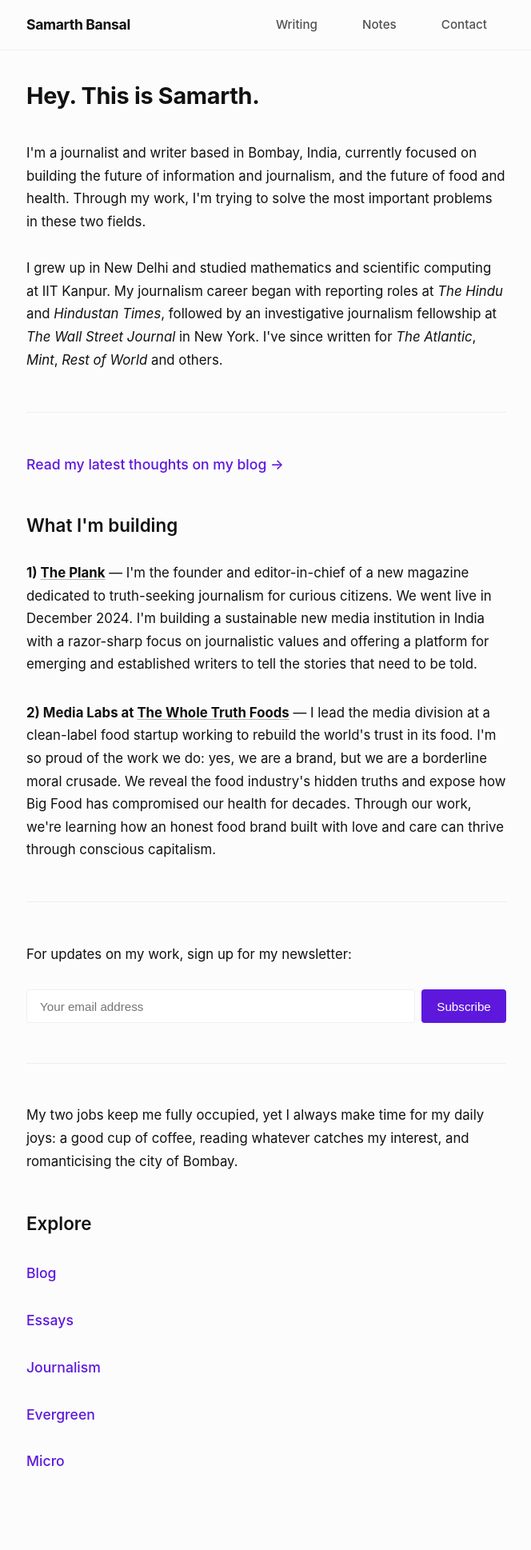
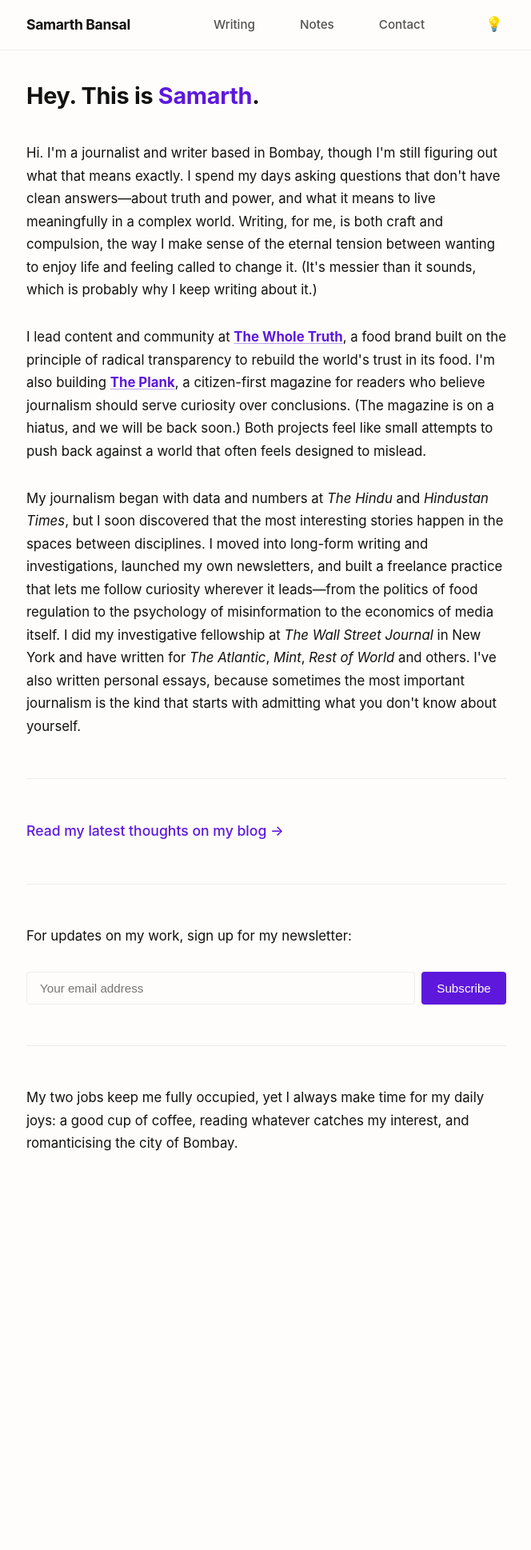
Before and after one commit to bansalsamarth/bansalsamarth.github.io, a Python web app: template templates/index.html in a window 1280 px wide. Shown: the whole page at 80% size, without its empty margins (307-971 px from the left). After the commit the page ends 1439 px from the top, so only its background shows below. Run offline with Jinja, Linux system fonts and the light colour scheme; the template is opened without the code that fills it, so the values that code supplies are empty.

Commit message:
Add dark mode with warm ivory light theme
- Implement system preference detection for automatic dark mode
- Add manual toggle with bulb icon (💡/🔅) for literary feel
- Use warm ivory (#fefdfb) background in light mode for sophisticated paper-like feel
- Use sepia-tinted dark (#1a1612) in dark mode for cozy reading atmosphere
- Soften purple links in dark mode to gentle lavender for better readability
- Add smooth transitions and localStorage persistence
- All design elements (navbar, code blocks, borders) adapt seamlessly

🤖 Generated with [Claude Code](https://claude.ai/code)

Co-Authored-By: Claude <noreply@anthropic.com>

```diff
--- a/templates/base.html
+++ b/templates/base.html
@@ -10,10 +10,17 @@
     <style>
         :root {
             --content-width: 600px;
+        }
+
+        /* Light mode colors */
+        :root {
+            --bg-primary: #fefdfb;
+            --bg-secondary: #f8f7f5;
             --text-primary: rgb(17, 17, 17);
             --text-secondary: rgb(82, 82, 82);
             --date-color: rgb(138, 138, 138);
             --link-color: rgb(93, 24, 220);
+            --link-hover: rgb(77, 20, 180);
             --subtle-hover: rgba(93, 24, 220, 0.05);
             --border-light: rgba(0, 0, 0, 0.06);
             --blockquote-border: rgb(230, 230, 230);
@@ -21,6 +28,66 @@
             --horizontal-rule: rgb(238, 238, 238);
             --highlight-bg: rgba(93, 24, 220, 0.05);
             --newsletter-bg: rgb(250, 250, 250);
+            --navbar-bg: rgba(254, 253, 251, 0.95);
+        }
+
+        /* Dark mode colors */
+        @media (prefers-color-scheme: dark) {
+            :root {
+                --bg-primary: #1a1612;
+                --bg-secondary: #252118;
+                --text-primary: rgb(232, 232, 232);
+                --text-secondary: rgb(160, 160, 160);
+                --date-color: rgb(120, 120, 120);
+                --link-color: rgb(168, 132, 255);
+                --link-hover: rgb(190, 155, 255);
+                --subtle-hover: rgba(168, 132, 255, 0.1);
+                --border-light: rgba(255, 255, 255, 0.1);
+                --blockquote-border: rgb(60, 60, 60);
+                --code-bg: #2a251f;
+                --horizontal-rule: #3a342b;
+                --highlight-bg: rgba(168, 132, 255, 0.1);
+                --newsletter-bg: #201e1a;
+                --navbar-bg: rgba(26, 22, 18, 0.95);
+            }
+        }
+
+        /* Manual dark mode override */
+        [data-theme="dark"] {
+            --bg-primary: #1a1612;
+            --bg-secondary: #252118;
+            --text-primary: rgb(232, 232, 232);
+            --text-secondary: rgb(160, 160, 160);
+            --date-color: rgb(120, 120, 120);
+            --link-color: rgb(168, 132, 255);
+            --link-hover: rgb(190, 155, 255);
+            --subtle-hover: rgba(168, 132, 255, 0.1);
+            --border-light: rgba(255, 255, 255, 0.1);
+            --blockquote-border: rgb(60, 60, 60);
+            --code-bg: #2a251f;
+            --horizontal-rule: #3a342b;
+            --highlight-bg: rgba(168, 132, 255, 0.1);
+            --newsletter-bg: #201e1a;
+            --navbar-bg: rgba(26, 22, 18, 0.95);
+        }
+
+        /* Manual light mode override */
+        [data-theme="light"] {
+            --bg-primary: #fefdfb;
+            --bg-secondary: #f8f7f5;
+            --text-primary: rgb(17, 17, 17);
+            --text-secondary: rgb(82, 82, 82);
+            --date-color: rgb(138, 138, 138);
+            --link-color: rgb(93, 24, 220);
+            --link-hover: rgb(77, 20, 180);
+            --subtle-hover: rgba(93, 24, 220, 0.05);
+            --border-light: rgba(0, 0, 0, 0.06);
+            --blockquote-border: rgb(230, 230, 230);
+            --code-bg: rgb(248, 248, 248);
+            --horizontal-rule: rgb(238, 238, 238);
+            --highlight-bg: rgba(93, 24, 220, 0.05);
+            --newsletter-bg: rgb(250, 250, 250);
+            --navbar-bg: rgba(254, 253, 251, 0.95);
         }
 
         /* Base Styles */
@@ -32,8 +99,9 @@
             color: var(--text-primary);
             -webkit-font-smoothing: antialiased;
             text-rendering: optimizeLegibility;
-            background-color: rgb(252, 252, 252);
+            background-color: var(--bg-primary);
             padding-top: 4rem;
+            transition: background-color 0.3s ease, color 0.3s ease;
         }
 
         /* Top Navigation Bar */
@@ -42,10 +110,11 @@
             top: 0;
             left: 0;
             right: 0;
-            background-color: rgba(252, 252, 252, 0.95);
+            background-color: var(--navbar-bg);
             backdrop-filter: blur(8px);
-            border-bottom: 1px solid rgba(0, 0, 0, 0.05);
+            border-bottom: 1px solid var(--border-light);
             z-index: 100;
+            transition: background-color 0.3s ease, border-color 0.3s ease;
         }
 
         .navbar-container {
@@ -268,15 +337,17 @@
         }
 
         .post-content a {
-            color: var(--text-primary);
+            color: var(--link-color);
             text-decoration: underline;
-            text-decoration-color: rgba(0, 0, 0, 0.3);
+            text-decoration-color: rgba(93, 24, 220, 0.4);
             text-decoration-thickness: 1px;
             text-underline-offset: 2px;
+            transition: all 0.2s ease;
         }
 
         .post-content a:hover {
-            text-decoration-color: var(--text-primary);
+            color: var(--link-hover);
+            text-decoration-color: var(--link-hover);
         }
 
         .post-content blockquote {
@@ -297,6 +368,7 @@
             background: var(--code-bg);
             padding: 0.2em 0.4em;
             border-radius: 3px;
+            color: var(--text-primary);
         }
 
         .post-content pre {
@@ -305,6 +377,7 @@
             border-radius: 5px;
             overflow-x: auto;
             margin: 2em 0;
+            border: 1px solid var(--border-light);
         }
 
         .post-content pre code {
@@ -446,6 +519,22 @@
             opacity: 0.6;
         }
 
+        /* Dark mode toggle */
+        .theme-toggle {
+            background: none;
+            border: none;
+            color: var(--text-secondary);
+            cursor: pointer;
+            font-size: 1.1rem;
+            padding: 0.25rem;
+            transition: color 0.3s ease;
+            margin-left: 1rem;
+        }
+
+        .theme-toggle:hover {
+            color: var(--link-color);
+        }
+
         /* Responsive Styles */
         @media (max-width: 768px) {
             :root {
@@ -514,6 +603,9 @@
                 <a href="/writing/">Writing</a>
                 <a href="/micro/">Notes</a>
                 <a href="/contact/">Contact</a>
+                <button class="theme-toggle" id="theme-toggle" aria-label="Toggle dark mode">
+                    <span class="theme-icon">💡</span>
+                </button>
             </nav>
         </div>
     </header>
@@ -525,5 +617,44 @@
             {% block content %}{% endblock %}
         </main>
     </div>
+
+    <script>
+        // Theme toggle functionality
+        const themeToggle = document.getElementById('theme-toggle');
+        const themeIcon = document.querySelector('.theme-icon');
+        const body = document.body;
+
+        // Check for saved theme preference or default to system preference
+        const savedTheme = localStorage.getItem('theme');
+        const systemPrefersDark = window.matchMedia('(prefers-color-scheme: dark)').matches;
+
+        let currentTheme = savedTheme || (systemPrefersDark ? 'dark' : 'light');
+
+        // Apply initial theme
+        body.setAttribute('data-theme', currentTheme);
+        updateThemeIcon(currentTheme);
+
+        // Theme toggle event listener
+        themeToggle.addEventListener('click', () => {
+            currentTheme = currentTheme === 'light' ? 'dark' : 'light';
+            body.setAttribute('data-theme', currentTheme);
+            localStorage.setItem('theme', currentTheme);
+            updateThemeIcon(currentTheme);
+        });
+
+        // Update theme icon
+        function updateThemeIcon(theme) {
+            themeIcon.textContent = theme === 'light' ? '💡' : '🔅';
+        }
+
+        // Listen for system theme changes
+        window.matchMedia('(prefers-color-scheme: dark)').addEventListener('change', (e) => {
+            if (!localStorage.getItem('theme')) {
+                currentTheme = e.matches ? 'dark' : 'light';
+                body.setAttribute('data-theme', currentTheme);
+                updateThemeIcon(currentTheme);
+            }
+        });
+    </script>
 </body>
 </html>
--- a/templates/index.html
+++ b/templates/index.html
@@ -4,30 +4,22 @@
 
 
 {% block content %}
-<h1 class="page-title">Hey. This is Samarth.</h1>
+<h1 class="page-title">Hey. This is <span style="color: var(--link-color);">Samarth</span>.</h1>
 
 <div class="post-content">
     <div class="intro-section">
-        <p>I'm a journalist and writer based in Bombay, India, currently focused on building the future of information and journalism, and the future of food and health. Through my work, I'm trying to solve the most important problems in these two fields.</p>
+        <p>Hi. I'm a journalist and writer based in Bombay, though I'm still figuring out what that means exactly. I spend my days asking questions that don't have clean answers—about truth and power, and what it means to live meaningfully in a complex world. Writing, for me, is both craft and compulsion, the way I make sense of the eternal tension between wanting to enjoy life and feeling called to change it. (It's messier than it sounds, which is probably why I keep writing about it.)</p>
 
-        <p>I grew up in New Delhi and studied mathematics and scientific computing at IIT Kanpur. My journalism career began with reporting roles at <em>The Hindu</em> and <em>Hindustan Times</em>, followed by an investigative journalism fellowship at <em>The Wall Street Journal</em> in New York. I've since written for <em>The Atlantic</em>, <em>Mint</em>, <em>Rest of World</em> and others.</p>
+        <p>I lead content and community at <strong><a href="https://thewholetruthfoods.com/" target="_blank">The Whole Truth</a></strong>, a food brand built on the principle of radical transparency to rebuild the world's trust in its food. I'm also building <strong><a href="https://www.theplankmag.com" target="_blank">The Plank</a></strong>, a citizen-first magazine for readers who believe journalism should serve curiosity over conclusions. (The magazine is on a hiatus, and we will be back soon.) Both projects feel like small attempts to push back against a world that often feels designed to mislead.</p>
+
+        <p>My journalism began with data and numbers at <em>The Hindu</em> and <em>Hindustan Times</em>, but I soon discovered that the most interesting stories happen in the spaces between disciplines. I moved into long-form writing and investigations, launched my own newsletters, and built a freelance practice that lets me follow curiosity wherever it leads—from the politics of food regulation to the psychology of misinformation to the economics of media itself. I did my investigative fellowship at <em>The Wall Street Journal</em> in New York and have written for <em>The Atlantic</em>, <em>Mint</em>, <em>Rest of World</em> and others. I've also written personal essays, because sometimes the most important journalism is the kind that starts with admitting what you don't know about yourself.</p>
     </div>
 
     <hr>
 
     <div class="work-section">
         <div style="margin-bottom: 2rem;">
-            <a href="/blog/" style="color: var(--link-color); text-decoration: none; font-weight: 500; font-size: 1.1rem;">Read my latest thoughts on my blog →</a>
-        </div>
-
-        <h3>What I'm building</h3>
-
-        <div style="margin-bottom: 2rem;">
-            <p><strong>1) <a href="https://www.theplankmag.com" target="_blank">The Plank</a></strong> — I'm the founder and editor-in-chief of a new magazine dedicated to truth-seeking journalism for curious citizens. We went live in December 2024. I'm building a sustainable new media institution in India with a razor-sharp focus on journalistic values and offering a platform for emerging and established writers to tell the stories that need to be told.</p>
-        </div>
-
-        <div style="margin-bottom: 2rem;">
-            <p><strong>2) Media Labs at <a href="https://thewholetruthfoods.com/" target="_blank">The Whole Truth Foods</a></strong> — I lead the media division at a clean-label food startup working to rebuild the world's trust in its food. I'm so proud of the work we do: yes, we are a brand, but we are a borderline moral crusade. We reveal the food industry's hidden truths and expose how Big Food has compromised our health for decades. Through our work, we're learning how an honest food brand built with love and care can thrive through conscious capitalism.</p>
+            <a href="/blog/" style="color: var(--link-color); text-decoration: none; font-weight: 500; font-size: 1.1rem;">Read my latest thoughts on my blog <span style="color: var(--link-color);">→</span></a>
         </div>
     </div>
 
@@ -49,7 +41,7 @@
                 id="bd-email"
                 placeholder="Your email address"
                 required
-                style="flex: 1; padding: 0.7rem 1rem; border: 1px solid var(--border-light); border-radius: 4px; font-size: 0.95rem;"
+                style="flex: 1; padding: 0.7rem 1rem; border: 1px solid var(--border-light); border-radius: 4px; font-size: 0.95rem; background-color: var(--bg-primary); color: var(--text-primary);"
             >
             <input
                 type="submit"
@@ -67,16 +59,16 @@
         <p>My two jobs keep me fully occupied, yet I always make time for my daily joys: a good cup of coffee, reading whatever catches my interest, and romanticising the city of Bombay.</p>
     </div>
 
-    <div class="links-section" style="margin-top: 3rem;">
+    <!-- <div class="links-section" style="margin-top: 3rem;">
         <h3>Explore</h3>
         <ul class="page-links">
             <li><a href="/blog/">Blog</a></li>
             <li><a href="/essays/">Essays</a></li>
             <li><a href="/journalism/">Journalism</a></li>
             <li><a href="/evergreen/">Evergreen</a></li>
-            <li><a href="/micro/">Micro</a></li>
+            <li><a href="/micro/">Notes</a></li>
         </ul>
-    </div>
+    </div> -->
 </div>
 
 <style>
```
